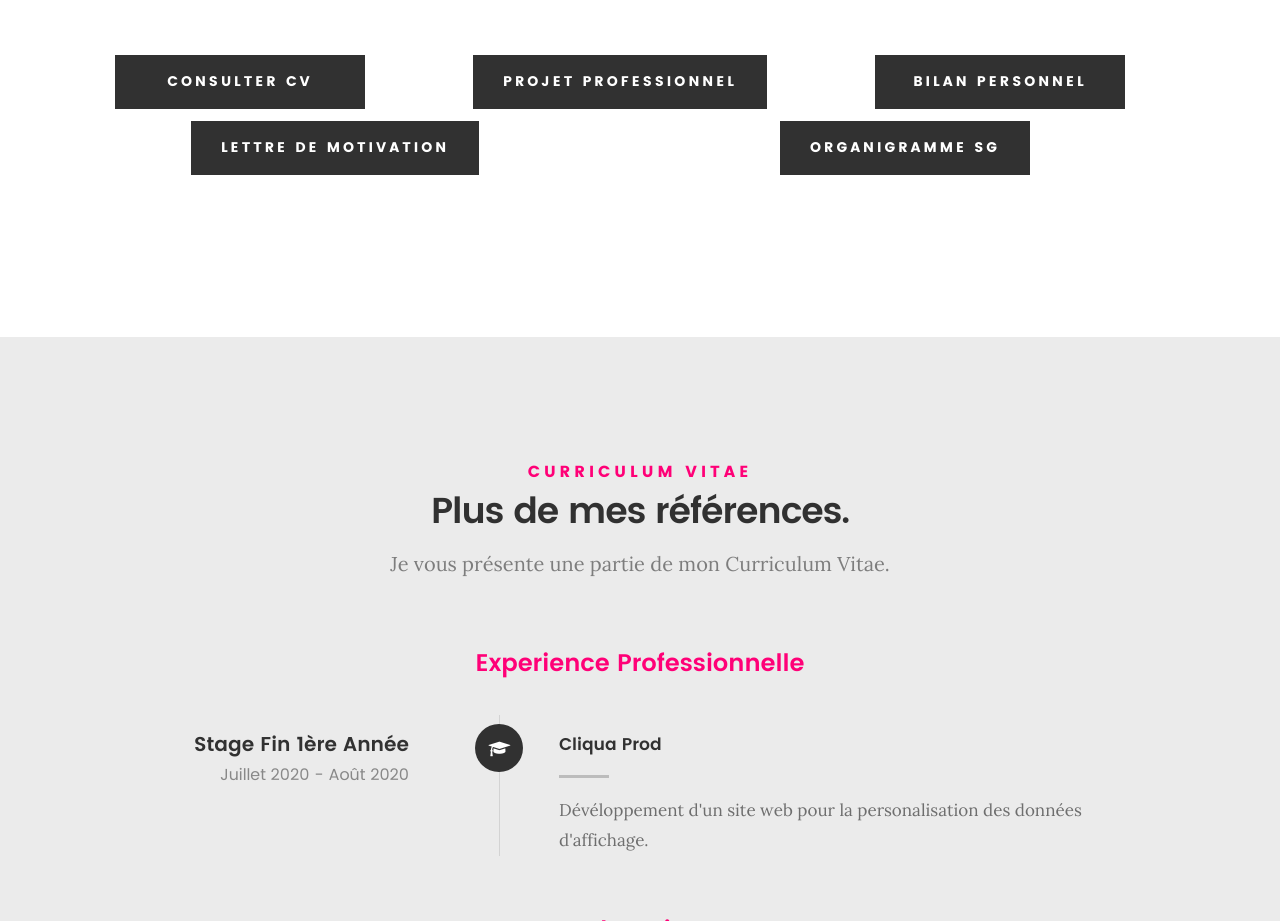
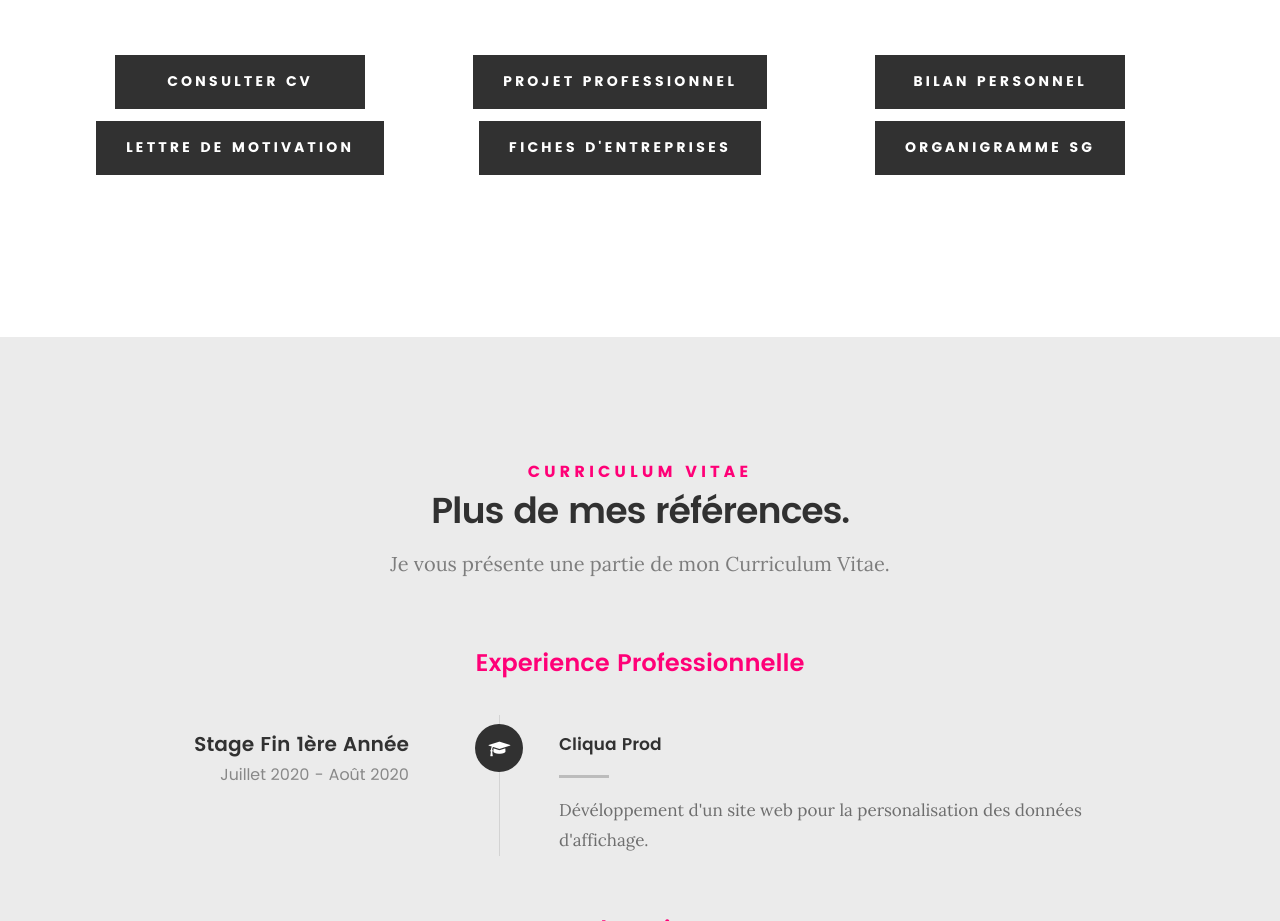
Before and after one commit to omarirro/omarirro.github.io, a plain HTML site: page index.html in a window 1280 px wide. Shown: the part 1780-2701 px from the top of the page. Drawn offline with Linux system fonts and the light colour scheme; files whose address does not match are found by name.

Commit message:
other edits

```diff
--- a/index.html
+++ b/index.html
@@ -209,10 +209,13 @@
         </div>
 
         <div class="row button-section">
-            <div class="col-six">
+            <div class="col-four">
                 <a href="https://drive.google.com/file/d/1JI0L4bcd8sQAGTwKLWFk6-Uz_B9g6lLB/view?usp=sharing" title="Download CV" class="button button-primary">Lettre de Motivation</a>
             </div>
-            <div class="col-six">
+            <div class="col-four">
+                <a href="https://drive.google.com/file/d/1HAvQtQGJit_3fMlEb4FyrZIAWra9ROn4/view?usp=sharing" title="Download CV" class="button button-primary">Fiches d'Entreprises</a>
+            </div>
+            <div class="col-four">
                 <a href="https://www.sgmaroc.com/wp-content/uploads/2020/11/organigramme-sgma-112020.pdf" title="Download CV" class="button button-primary">Organigramme SG</a>
             </div>
         </div>
```
